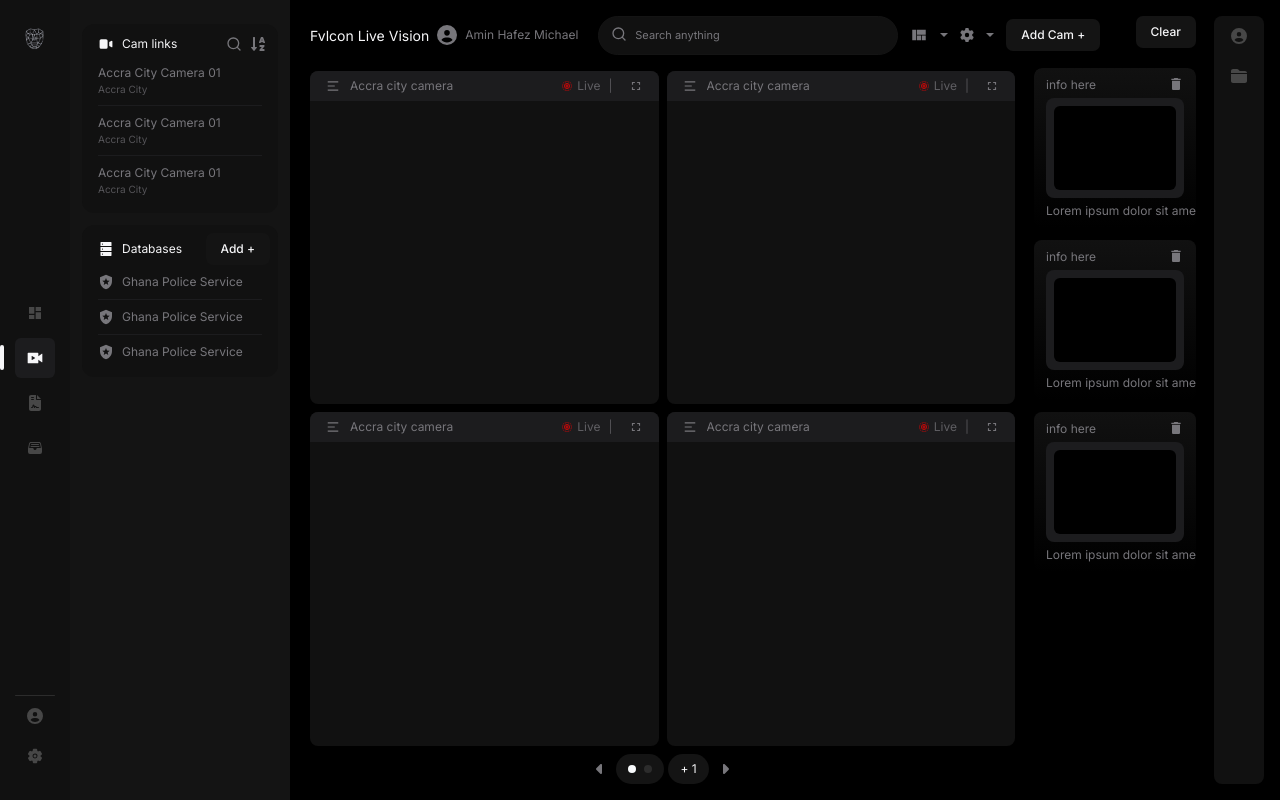
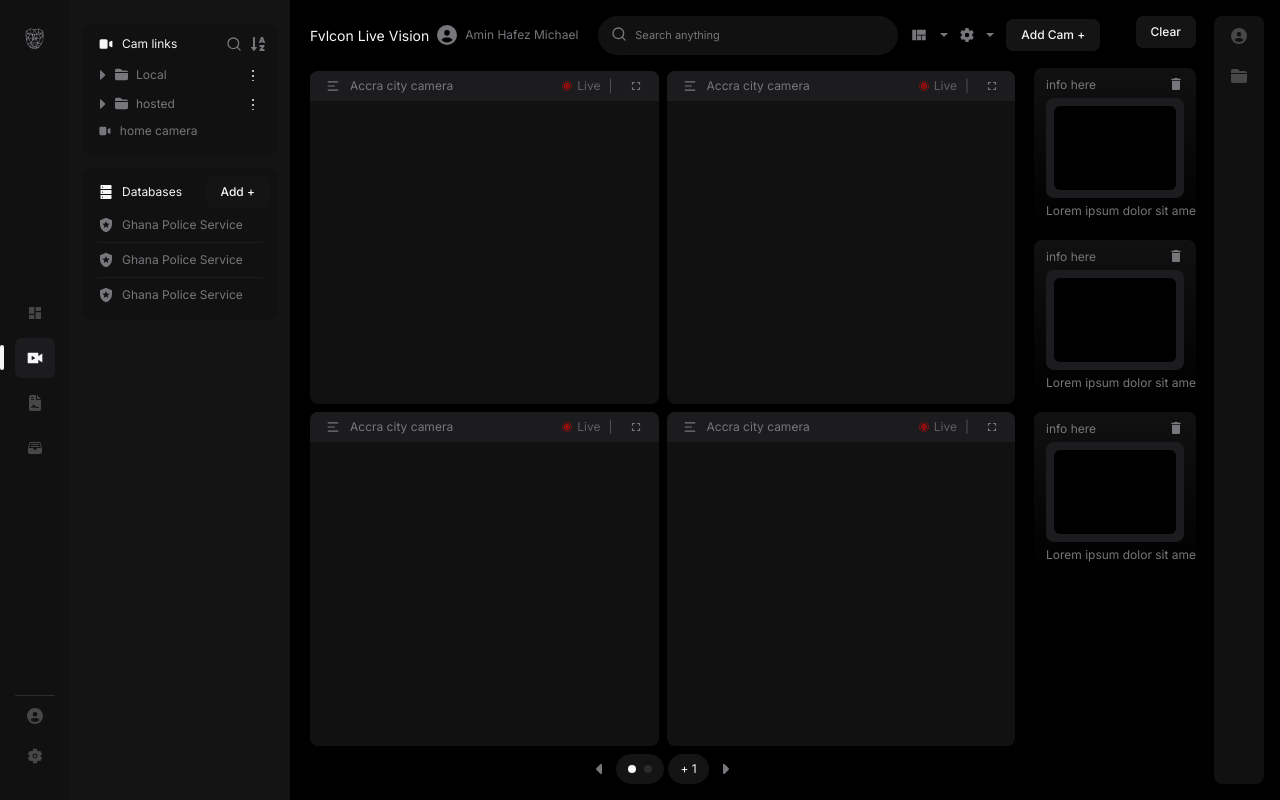
Before and after one commit to Fvlcon1/fvlcon-dashboard, a Next.js app: page /live in a window 1280 px wide. Built offline with nearby package versions, Linux system fonts and the light colour scheme.

Commit message:
added folders to cam links

```diff
--- a/src/app/live/components/profile container/camera links/cameras.tsx
+++ b/src/app/live/components/profile container/camera links/cameras.tsx
@@ -18,45 +18,113 @@ import MenuItems from "@components/popover/menuItems"
 import { IoIosAddCircle } from "react-icons/io"
 import { TiDelete } from "react-icons/ti"
 import { MdDelete } from "react-icons/md"
+import { FaFolderClosed } from "react-icons/fa6";
+import { FaRegFolderOpen } from "react-icons/fa6";
+import { FaCaretRight } from "react-icons/fa";
+import { GrStatusGoodSmall } from "react-icons/gr";
+import { HiVideoCamera } from "react-icons/hi";
 
 const Cameras = () => {
     const [dropdownValue, setDropdownValue] = useState('add +')
     const {activeCameras, setActiveCameras} = useContext(liveContext)
-    const [cameras, setCameras] = useState([
+    type cameraFolderType = {
+        type : 'folder'
+        folderName : string
+        cameras : cameraType[]
+        open? : boolean
+        hover : boolean,
+    }
+    type cameraType = {
+        type : 'camera'
+        name : string,
+        description? : string,
+        hover : boolean,
+        activeMenu : boolean,
+        active : boolean
+    }
+    type FolderOrCamera = cameraFolderType | cameraType;
+    const [folders, setFolders] = useState<FolderOrCamera[]>([
         {
-            name : "Accra City Camera 01",
-            description : "Accra City",
+            type : 'folder',
+            folderName : "Local",
             hover : false,
-            activeMenu : false
+            cameras : [
+                {
+                    type : 'camera',
+                    name : "Testing cam",
+                    hover : false,
+                    activeMenu : false,
+                    active : false
                 },
                 {
-            name : "Accra City Camera 01",
-            description : "Accra City",
+                    type : 'camera',
+                    name : "Seatle",
                     hover : false,
-            activeMenu : false
+                    activeMenu : false,
+                    active : true
+                },
+            ]
         },
         {
-            name : "Accra City Camera 01",
-            description : "Accra City",
+            type : 'folder',
+            folderName : "hosted",
             hover : false,
-            activeMenu : false
+            cameras : [
+                {
+                    type : 'camera',
+                    name : "London",
+                    hover : false,
+                    activeMenu : false,
+                    active : true
+                },
+                {
+                    type : 'camera',
+                    name : "Disney park cam",
+                    hover : false,
+                    activeMenu : false,
+                    active : false
+                },
+            ]
+        },
+        {
+            type : 'camera',
+            name : "home camera",
+            hover : false,
+            activeMenu : false,
+            active : false
         },
     ])
 
+    const setFolderVisibility = (index : number, state? : boolean) => {
+        setFolders(prev => prev.map((item, i) => (
+            item.type === 'folder' ?
+            {
+                ...item,
+                open : i === index
+                    ? state !== undefined
+                    ? state
+                    : item.open !== undefined
+                    ? !item.open
+                    : true : item.open
+            }
+            : item
+        )))
+    }
+
     const setHover = (index : number, state? : boolean) => {
-        setCameras(prev => prev.map((item, i) => ({
-            ...item,
-            hover : i === index
-            ? state ?? true : state ? !state : false
-        })))
+        // setCameras(prev => prev.map((item, i) => ({
+        //     ...item,
+        //     hover : i === index
+        //     ? state ?? true : state ? !state : false
+        // })))
     }
 
     const setActiveMenu = (index : number, state? : boolean) => {
-        setCameras(prev => prev.map((item, i) => ({
-            ...item,
-            activeMenu : i === index
-            ? state ?? true : state ? !state : false
-        })))
+        // setCameras(prev => prev.map((item, i) => ({
+        //     ...item,
+        //     activeMenu : i === index
+        //     ? state ?? true : state ? !state : false
+        // })))
     }
 
     const cameraMenuItems : menuItemsTypes[] = [
@@ -82,16 +150,124 @@ const Cameras = () => {
         <Flex
             direction="column"
             padding="8px"
+            gap={4}
         >
             {
-                cameras.map((item, index:number) => (
+                folders.map((item, index : number) => (
                     <Fragment
                         key={index}
                     >
+                        {
+                            item.type === 'folder' &&
+                            <div className="flex flex-col gap-1 overflow-y-hidden">
+                                <div className="flex duration-300 w-full hover:scale-[0.97] cursor-pointer justify-between">
+                                    <div
+                                        className="flex ml-[-3px] gap-2 justify-center items-center"
+                                        onClick={()=>setFolderVisibility(index)}
+                                    >
+                                        <div className="flex gap-[4px] items-center">
+                                            <FaCaretRight
+                                                color={theme.colors.text.secondary}
+                                                className={`${item.open ? 'rotate-90' : 'rotate-0'} duration-300`}
+                                            />
+                                            {
+                                                item.open ?
+                                                <FaRegFolderOpen
+                                                    color={theme.colors.text.secondary}
+                                                    size={13}
+                                                />
+                                                :
+                                                <FaFolderClosed
+                                                    color={theme.colors.text.secondary}
+                                                    size={13}
+                                                />
+                                            }
+                                        </div>
+                                        <AppTypography>
+                                            {item.folderName}
+                                        </AppTypography>
+                                    </div>
+                                    {
+                                        // (item.hover) &&
+                                        <AnimatePresence
+                                        >
+                                            <ClickableTab
+                                                onClick={()=>setActiveMenu(index)}
+                                                className="hover:!bg-bg-quantinary"
+                                            >
+                                                <VscKebabVertical
+                                                    color={theme.colors.text.primary}
+                                                    size={13}
+                                                />
+                                            </ClickableTab>
+                                        </AnimatePresence>
+                                    }
+                                </div>
+                                <div className={`flex ${item.open ? 'max-h-[50px]' : 'max-h-0'} duration-300 flex-col gap-1 pl-5`}>
+                                    <div className="flex duration-300 flex-col gap-1 border-l-[1px] border-solid border-l-bg-quantinary pl-2">
+                                        {
+                                            item.cameras.map((cam, index : number) => (
                                                 <div
                                                     onMouseOver={()=>setHover(index)}
                                                     onMouseLeave={()=>setHover(index, false)}
                                                     className="relative"
+                                                    draggable
+                                                >
+                                                    <Popover
+                                                        show={cam.activeMenu}
+                                                        close={()=>setActiveMenu(index, false)}
+                                                        content={
+                                                            <MenuItems
+                                                                items={cameraMenuItems}
+                                                            />
+                                                        }
+                                                    >
+                                                        <Flex
+                                                            className="duration-300 hover:scale-[0.97] cursor-pointer justify-center items-center"
+                                                        >
+                                                            <HiVideoCamera
+                                                                color={cam.active ? '#a32a2a' :  theme.colors.text.tetiary}
+                                                                className={`${cam.active && 'animate-pulse'}`}
+                                                            />
+                                                            <Flex
+                                                                direction="column"
+                                                                gap={0}
+                                                            >
+                                                                <AppTypography
+                                                                    textColor={theme.colors.text.secondary}
+                                                                >
+                                                                    {cam.name}
+                                                                </AppTypography>
+                                                            </Flex>
+                                                            {
+                                                                (cam.hover || cam.activeMenu) &&
+                                                                <AnimatePresence
+                                                                >
+                                                                    <ClickableTab
+                                                                        onClick={()=>setActiveMenu(index)}
+                                                                    >
+                                                                        <VscKebabVertical
+                                                                            color={theme.colors.text.primary}
+                                                                        />
+                                                                    </ClickableTab>
+                                                                </AnimatePresence>
+                                                            }
+                                                        </Flex>
+                                                    </Popover>
+                                                </div>
+                                            ))
+                                        }
+                                    </div>
+                                </div>
+                            </div>
+                        }
+                        {
+                            item.type === 'camera' &&
+                            <div
+                                onMouseOver={()=>setHover(index)}
+                                onMouseLeave={()=>setHover(index, false)}
+                                className="relative"
+                                draggable
                             >
                                 <Popover
                                     show={item.activeMenu}
@@ -103,8 +279,11 @@ const Cameras = () => {
                                     }
                                 >
                                     <Flex
-                                    className="duration-300 hover:scale-95 cursor-pointer"
+                                        className="duration-300 hover:scale-[0.97] cursor-pointer justify-center items-center"
                                     >
+                                        <HiVideoCamera
+                                            color={theme.colors.text.secondary}
+                                        />
                                         <Flex
                                             direction="column"
                                             gap={0}
@@ -112,13 +291,7 @@ const Cameras = () => {
                                             <AppTypography
                                                 textColor={theme.colors.text.secondary}
                                             >
-                                            Accra City Camera 01
-                                        </AppTypography>
-                                        <AppTypography
-                                            size={TypographySize.xs}
-                                            textColor={theme.colors.text.tetiary}
-                                        >
-                                            Accra City
+                                                {item.name}
                                             </AppTypography>
                                         </Flex>
                                         {
@@ -137,9 +310,6 @@ const Cameras = () => {
                                     </Flex>
                                 </Popover>
                             </div>
-                        {
-                            index < 2 &&
-                            <div className="w-full h-[1px] bg-bg-quantinary"></div>
                         }
                     </Fragment>
                 ))
--- a/src/components/popover/itemsComponent.tsx
+++ b/src/components/popover/itemsComponent.tsx
@@ -19,7 +19,7 @@ const ItemsComponent = ({
   return (
     <Fragment>
       <div
-        className="px-[10px] py-[4px] duration-200 hover:bg-bg-quantinary rounded-[5px] w-full cursor-pointer"
+      className={`px-2 py-[4px] duration-200 rounded-[5px] hover:bg-bg-quantinary w-full cursor-pointer`}
         onClick={() => {
           if (handleAnyItemClick) handleAnyItemClick();
           if (item.closeOnClick && closeFunction) closeFunction();
@@ -34,9 +34,6 @@ const ItemsComponent = ({
           </AppTypography>
         </Flex>
       </div>
-      {index < items.length - 1 && (
-        <div className="w-full h-[1px] bg-bg-quantinary"></div>
-      )}
     </Fragment>
   );
 };
--- a/src/components/popover/popover.tsx
+++ b/src/components/popover/popover.tsx
@@ -36,7 +36,7 @@ const Popover = ({
         {show && (
           <ClickAwayListener onClickAway={close}>
             <motion.div
-              className={`absolute z-10 bg-bg-tetiary border-[1px] border-solid border-bg-quantinary p-1 rounded-lg shadow-xl ${getPositionClass()}`}
+              className={`absolute z-10 bg-bg-tetiary border-[1px] border-solid border-bg-quantinary rounded-lg shadow-xl ${getPositionClass()}`}
               initial={{ opacity: 0, y: -10 }}
               animate={{ opacity: 1, y: 0 }}
               exit={{ opacity: 0, y: -10 }}
```
Lines whose indentation alone changed are shown as unchanged.
